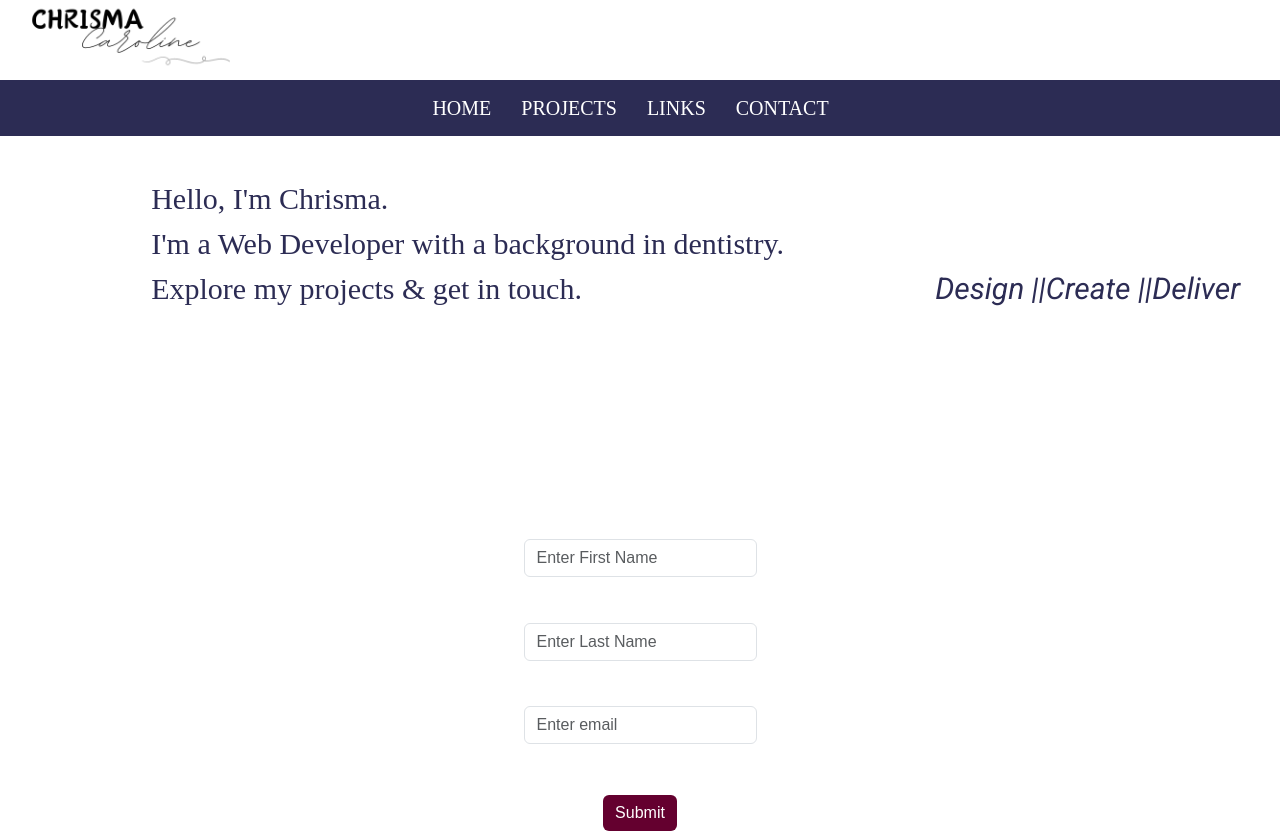
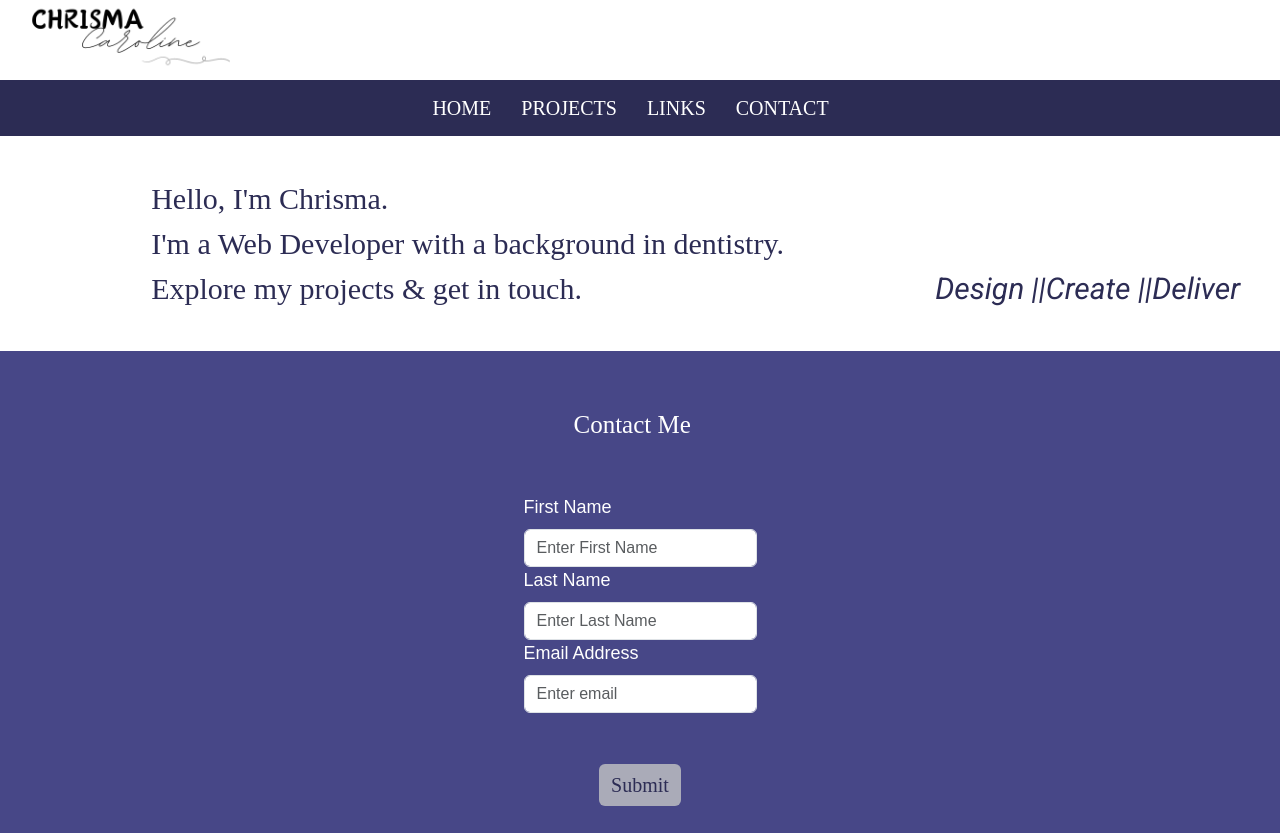
Before and after one commit to chrisma89/Chrisma-Caroline-Stephen, a React (Vite) app: page /contact in a window 1280 px wide. Shown: the top 833 px of the page. Built offline with nearby package versions, Linux system fonts and the light colour scheme; a web font is replaced by a local one.

Commit message:
contact page styling updated

```diff
--- a/src/components/Contact/index.jsx
+++ b/src/components/Contact/index.jsx
@@ -52,12 +52,13 @@ const Contact = () => {
       flexDirection : "column",
       alignItems: "center",
       color : "white",
-      fontSize : "25px",
+      fontSize : "18px",
+      fontFamily : "roboto-medium",
       padding : '5px'
     }}>
       <Form.Group className="mb-3 form d-flex justify-content-center" controlId="formBasicEmail">
 
-        <div style={{fontSize: "25px", padding: "50px", color : "white"}}>
+        <div style={{fontSize: "25px", padding: "50px", color : "white",fontFamily : "roboto-medium" }}>
           Contact Me
         </div>
         <Form.Label>First Name</Form.Label>
@@ -78,7 +79,7 @@ const Contact = () => {
           type="text"
           placeholder="Enter email" />
       </Form.Group>
-      <Button type ="submit" style ={{backgroundColor : "#64002f", margin: "35px", border : "#64002f"}} >
+      <Button type ="submit" style ={{color : "#2C2C54", fontSize : "20px", backgroundColor : "#AAABB8", margin: "35px", border : "#64002f"}} >
         Submit
       </Button>
     </Form>
--- a/src/components/LInks/index.jsx
+++ b/src/components/LInks/index.jsx
@@ -7,7 +7,7 @@ import "./style.css"
 
 const Links = () => {
   return(
-    <div className='projectbackgrnd' style={{ paddingBottom: ""}}>
+    <div className='projectbackgrnd'>
 
     <a href="https://www.linkedin.com/in/chrisma-caroline-stephen/" target="_blank" className='icon'><FontAwesomeIcon icon={faLinkedin} /></a>
     <a href="https://github.com/chrisma89"  target="_blank" className='icon'><FontAwesomeIcon icon={faGithub} /></a>
--- a/src/components/LInks/style.css
+++ b/src/components/LInks/style.css
@@ -5,7 +5,7 @@ h3 {
 }
 
 .icon svg {
-  color: #474787;
+  color: #ECECEC ;
   width: 150px;
   height: 150px ;
   padding: 75px;
--- a/src/main.css
+++ b/src/main.css
@@ -153,7 +153,7 @@ a {
 
 
 .projectbackgrnd{
-  /* background-image: url("./images/unsplah.jpg"); */
+  background-color: #474787;
   background-size: cover; /* Cover the entire page */
   background-position: center; /* Center the background image */
   background-repeat: no-repeat; /* Do not repeat the image */
```
